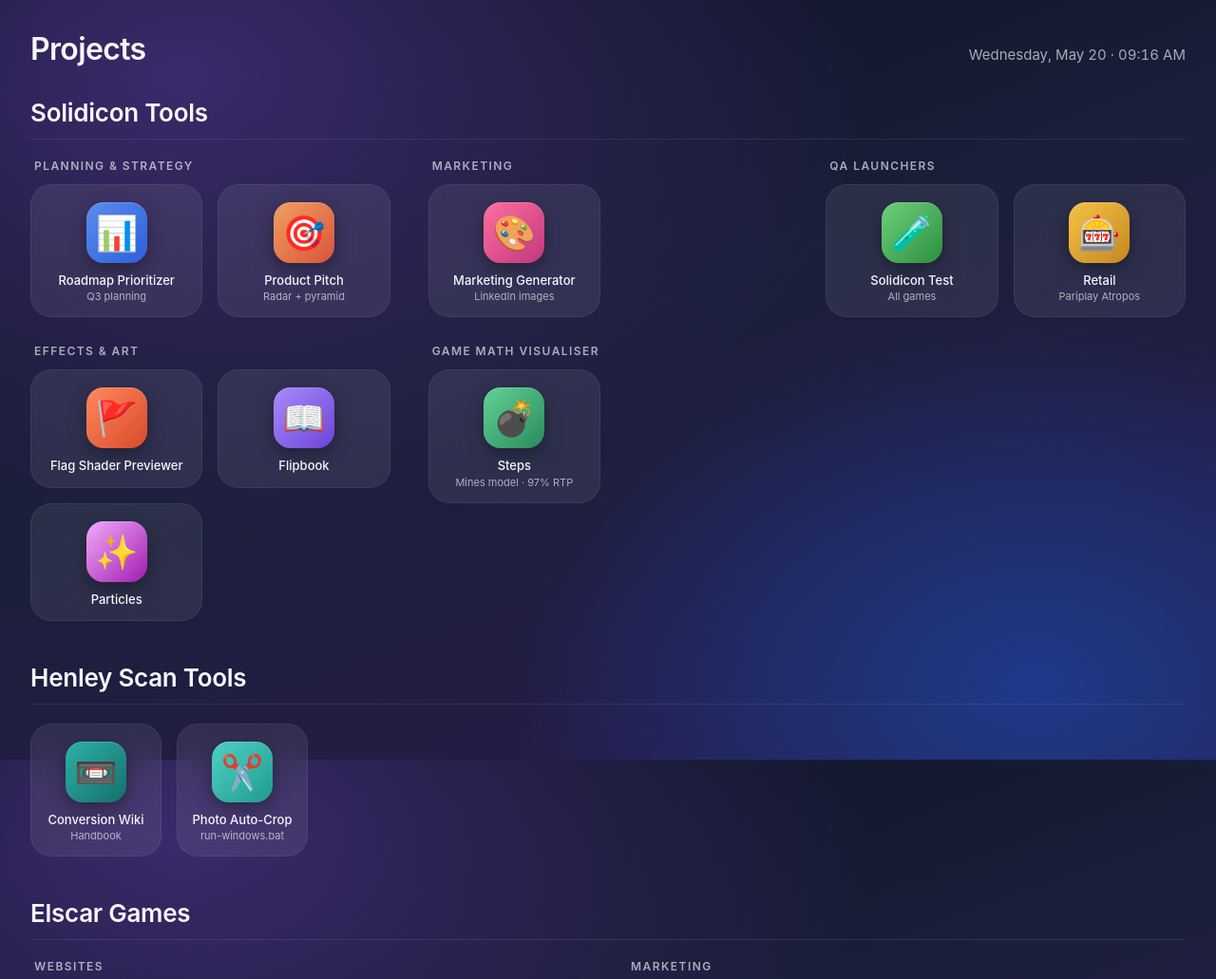
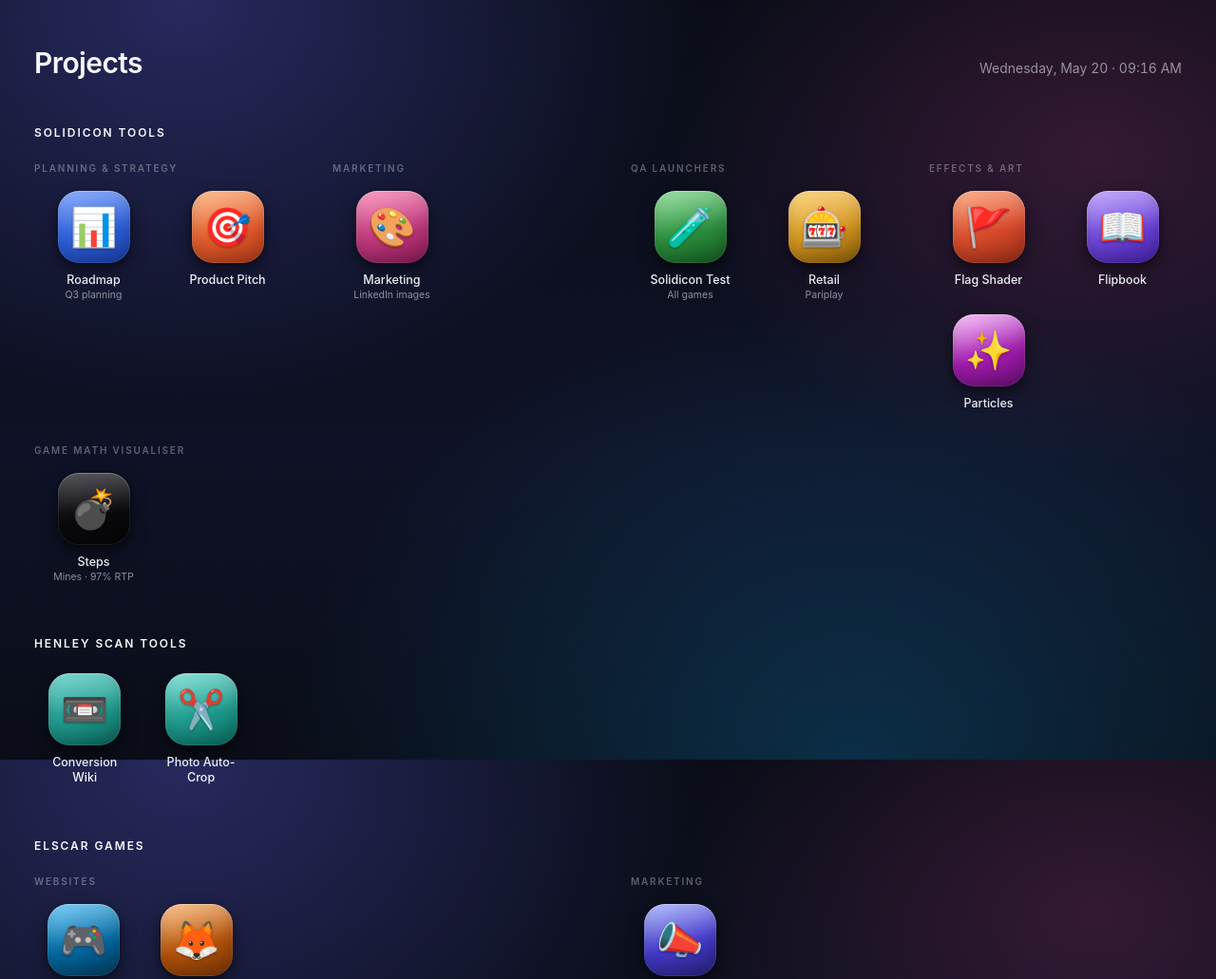
Before and after one commit to oscarrickett/appstore, a plain HTML site: page index.html in a window 1280 px wide. Shown: the top 1031 px of the page at 95% size. Drawn offline with Linux system fonts and the light colour scheme.

Commit message:
Redesign dashboard with iOS-style squircle app icons
Drop tile cards in favour of bare icon + label layout. Icons are
76px squircle buttons with top highlight, inset shine and drop
shadow. Quieter typography for category and sub-section labels;
softer atmospheric background. Preserves the Elscar Games category,
Finances and Game Ideas tiles added from the home machine.

Co-Authored-By: Claude Opus 4.7 (1M context) <noreply@anthropic.com>

```diff
--- a/index.html
+++ b/index.html
@@ -6,32 +6,30 @@
 <meta name="viewport" content="width=device-width,initial-scale=1" />
 <style>
   :root {
-    --bg-1: #0b1020;
-    --bg-2: #1a1f3a;
-    --bg-3: #2a1b4d;
-    --tile: rgba(255,255,255,0.08);
-    --tile-hi: rgba(255,255,255,0.16);
     --text: #f5f7fb;
-    --muted: rgba(245,247,251,0.65);
-    --ring: rgba(255,255,255,0.25);
+    --muted: rgba(245,247,251,0.55);
+    --faint: rgba(245,247,251,0.35);
   }
   * { box-sizing: border-box; }
   html, body { height: 100%; }
   body {
     margin: 0;
-    font-family: -apple-system, "Segoe UI", system-ui, sans-serif;
+    font-family: -apple-system, "SF Pro Display", "Segoe UI", system-ui, sans-serif;
     color: var(--text);
-    background:
-      radial-gradient(1200px 800px at 15% 10%, #3b2a6b 0%, transparent 60%),
-      radial-gradient(1000px 700px at 85% 90%, #1e3a8a 0%, transparent 55%),
-      linear-gradient(160deg, var(--bg-1), var(--bg-2) 45%, var(--bg-3));
+    background: #0a0d18;
+    background-image:
+      radial-gradient(900px 700px at 15% 0%, rgba(99, 102, 241, 0.32), transparent 60%),
+      radial-gradient(800px 600px at 90% 20%, rgba(236, 72, 153, 0.18), transparent 55%),
+      radial-gradient(1000px 800px at 70% 100%, rgba(14, 165, 233, 0.22), transparent 60%),
+      linear-gradient(180deg, #0a0d18, #0f1226 60%, #0a0d18);
     background-attachment: fixed;
     min-height: 100vh;
-    padding: 32px 32px 56px;
+    padding: 48px 36px 80px;
+    -webkit-font-smoothing: antialiased;
   }
   header {
-    max-width: 1600px;
-    margin: 0 auto 32px;
+    max-width: 1500px;
+    margin: 0 auto 48px;
     display: flex;
     align-items: baseline;
     justify-content: space-between;
@@ -40,45 +38,43 @@
   }
   h1 {
     margin: 0;
-    font-size: 32px;
+    font-size: 30px;
     font-weight: 600;
     letter-spacing: -0.02em;
   }
   .clock {
     color: var(--muted);
     font-variant-numeric: tabular-nums;
-    font-size: 15px;
+    font-size: 14px;
   }
-  main { max-width: 1600px; margin: 0 auto; }
+  main { max-width: 1500px; margin: 0 auto; }
 
-  .category { margin-bottom: 44px; }
+  .category { margin-bottom: 56px; }
   .category > h2 {
-    font-size: 26px;
+    font-size: 12px;
     font-weight: 600;
-    letter-spacing: -0.01em;
+    letter-spacing: 0.16em;
+    text-transform: uppercase;
     color: var(--text);
-    margin: 0 0 4px;
-    padding-bottom: 12px;
-    border-bottom: 1px solid rgba(255,255,255,0.08);
+    margin: 0 0 24px;
   }
   .subs {
     display: grid;
-    grid-template-columns: repeat(auto-fit, minmax(280px, 1fr));
-    gap: 28px 40px;
-    margin-top: 20px;
+    grid-template-columns: repeat(auto-fit, minmax(260px, 1fr));
+    gap: 36px 48px;
   }
   .sub-section h3 {
-    font-size: 12px;
+    font-size: 10px;
     font-weight: 600;
-    letter-spacing: 0.12em;
+    letter-spacing: 0.18em;
     text-transform: uppercase;
-    color: var(--muted);
-    margin: 0 0 12px 4px;
+    color: var(--faint);
+    margin: 0 0 18px;
   }
   .grid {
     display: grid;
-    grid-template-columns: repeat(auto-fill, minmax(124px, 1fr));
-    gap: 16px;
+    grid-template-columns: repeat(auto-fill, minmax(96px, 1fr));
+    gap: 28px 16px;
   }
   a.tile {
     display: flex;
@@ -87,50 +83,85 @@
     text-align: center;
     text-decoration: none;
     color: inherit;
-    padding: 18px 10px 14px;
-    background: var(--tile);
-    border: 1px solid rgba(255,255,255,0.06);
-    border-radius: 22px;
-    backdrop-filter: blur(20px);
-    -webkit-backdrop-filter: blur(20px);
-    transition: transform 0.18s ease, background 0.18s ease, border-color 0.18s ease;
+    padding: 0 4px;
+    transition: transform 0.18s ease;
   }
-  a.tile:hover {
-    transform: translateY(-3px) scale(1.02);
-    background: var(--tile-hi);
-    border-color: var(--ring);
+  a.tile:hover { transform: translateY(-3px); }
+  a.tile:hover .icon {
+    box-shadow:
+      0 14px 28px rgba(0,0,0,0.5),
+      0 4px 8px rgba(0,0,0,0.35),
+      inset 0 1px 0 rgba(255,255,255,0.28);
   }
-  a.tile:active { transform: translateY(0) scale(0.98); }
+  a.tile:active { transform: translateY(0) scale(0.97); }
+
   .icon {
-    width: 64px;
-    height: 64px;
-    border-radius: 18px;
+    --r: 22px;
+    width: 76px;
+    height: 76px;
+    border-radius: var(--r);
     display: grid;
     place-items: center;
-    font-size: 36px;
+    font-size: 40px;
+    line-height: 1;
+    position: relative;
+    overflow: hidden;
     margin-bottom: 10px;
-    box-shadow: 0 6px 18px rgba(0,0,0,0.35), inset 0 1px 0 rgba(255,255,255,0.15);
+    box-shadow:
+      0 8px 18px rgba(0,0,0,0.42),
+      0 2px 4px rgba(0,0,0,0.3),
+      inset 0 1px 0 rgba(255,255,255,0.22),
+      inset 0 -8px 16px rgba(0,0,0,0.18);
+    transition: box-shadow 0.2s ease;
   }
-  .name { font-size: 13px; font-weight: 500; line-height: 1.25; }
-  .sub-label { font-size: 11px; color: var(--muted); margin-top: 2px; }
+  .icon::before {
+    content: '';
+    position: absolute;
+    inset: 0;
+    background: linear-gradient(180deg, rgba(255,255,255,0.22) 0%, rgba(255,255,255,0) 55%);
+    pointer-events: none;
+  }
+  .icon::after {
+    content: '';
+    position: absolute;
+    inset: 0;
+    border-radius: var(--r);
+    box-shadow: inset 0 0 0 1px rgba(255,255,255,0.08);
+    pointer-events: none;
+  }
+  .icon > span { position: relative; z-index: 1; filter: drop-shadow(0 1px 1px rgba(0,0,0,0.35)); }
 
-  .ic-roadmap   { background: linear-gradient(135deg, #5b8def, #2c5fd9); }
-  .ic-pitch     { background: linear-gradient(135deg, #f0a060, #d9533b); }
-  .ic-marketing { background: linear-gradient(135deg, #ff6fa0, #c0397c); }
-  .ic-henley    { background: linear-gradient(135deg, #2cb1a9, #166f6a); }
-  .ic-autocrop  { background: linear-gradient(135deg, #4fd1c5, #1f9b8e); }
-  .ic-retail    { background: linear-gradient(135deg, #f6c247, #c4881e); }
-  .ic-test      { background: linear-gradient(135deg, #6cd07c, #2c8f3e); }
-  .ic-flag      { background: linear-gradient(135deg, #ff8a5b, #d94a2b); }
-  .ic-flipbook  { background: linear-gradient(135deg, #a78bfa, #6d44d9); }
-  .ic-particles { background: linear-gradient(135deg, #f0abfc, #a21caf); }
-  .ic-steps     { background: linear-gradient(135deg, #60d394, #2a8a5b); }
-  .ic-life      { background: linear-gradient(135deg, #fb7185, #be123c); }
-  .ic-elscar    { background: linear-gradient(135deg, #38bdf8, #0369a1); }
-  .ic-foxo      { background: linear-gradient(135deg, #fb923c, #b45309); }
-  .ic-announce  { background: linear-gradient(135deg, #818cf8, #4338ca); }
-  .ic-finances  { background: linear-gradient(135deg, #34d399, #047857); }
-  .ic-ideas     { background: linear-gradient(135deg, #fde047, #ca8a04); }
+  .name {
+    font-size: 12.5px;
+    font-weight: 500;
+    line-height: 1.25;
+    max-width: 92px;
+  }
+  .sub-label {
+    font-size: 10.5px;
+    color: var(--muted);
+    margin-top: 2px;
+    max-width: 92px;
+    line-height: 1.2;
+  }
+
+  .ic-roadmap   { background: linear-gradient(160deg, #6f9bff, #2c5fd9 55%, #1a3fa8); }
+  .ic-pitch     { background: linear-gradient(160deg, #ffb27a, #e25c2c 55%, #b13a18); }
+  .ic-marketing { background: linear-gradient(160deg, #ff86b5, #c0397c 55%, #8a1a55); }
+  .ic-henley    { background: linear-gradient(160deg, #5fd1c8, #1f9b8e 55%, #0d655a); }
+  .ic-autocrop  { background: linear-gradient(160deg, #6ee0d3, #1f9b8e 55%, #0a6a5e); }
+  .ic-retail    { background: linear-gradient(160deg, #ffd066, #d4951f 55%, #8a5d0a); }
+  .ic-test      { background: linear-gradient(160deg, #84dd92, #2c8f3e 55%, #155c22); }
+  .ic-flag      { background: linear-gradient(160deg, #ff9d70, #d94a2b 55%, #9a2e16); }
+  .ic-flipbook  { background: linear-gradient(160deg, #b89bff, #6d44d9 55%, #4421a8); }
+  .ic-particles { background: linear-gradient(160deg, #f9b8fb, #a21caf 55%, #6b0d75); }
+  .ic-steps     { background: linear-gradient(160deg, #2a2a30, #0a0a0e 55%, #050507); }
+  .ic-life      { background: linear-gradient(160deg, #fb8b9f, #be123c 55%, #7a0a26); }
+  .ic-elscar    { background: linear-gradient(160deg, #5cc8fa, #0369a1 55%, #023b5d); }
+  .ic-foxo      { background: linear-gradient(160deg, #fdba74, #b45309 55%, #7a3506); }
+  .ic-announce  { background: linear-gradient(160deg, #a4b1ff, #4338ca 55%, #262478); }
+  .ic-finances  { background: linear-gradient(160deg, #6ee7c2, #047857 55%, #034d39); }
+  .ic-ideas     { background: linear-gradient(160deg, #fef08a, #ca8a04 55%, #855803); }
 </style>
 </head>
 <body>
@@ -147,14 +178,13 @@
           <h3>Planning &amp; Strategy</h3>
           <div class="grid">
             <a class="tile" href="file:///C:/Git/roadmap-prioritizer/index.html">
-              <div class="icon ic-roadmap">📊</div>
-              <div class="name">Roadmap Prioritizer</div>
+              <div class="icon ic-roadmap"><span>📊</span></div>
+              <div class="name">Roadmap</div>
               <div class="sub-label">Q3 planning</div>
             </a>
             <a class="tile" href="file:///C:/Users/or/product-pitch/index.html">
-              <div class="icon ic-pitch">🎯</div>
+              <div class="icon ic-pitch"><span>🎯</span></div>
               <div class="name">Product Pitch</div>
-              <div class="sub-label">Radar + pyramid</div>
             </a>
           </div>
         </div>
@@ -163,8 +193,8 @@
           <h3>Marketing</h3>
           <div class="grid">
             <a class="tile" href="file:///C:/Users/or/marketing-generator/index.html">
-              <div class="icon ic-marketing">🎨</div>
-              <div class="name">Marketing Generator</div>
+              <div class="icon ic-marketing"><span>🎨</span></div>
+              <div class="name">Marketing</div>
               <div class="sub-label">LinkedIn images</div>
             </a>
           </div>
@@ -174,14 +204,14 @@
           <h3>QA Launchers</h3>
           <div class="grid">
             <a class="tile" href="file:///C:/Users/or/solidicon-test/index.html">
-              <div class="icon ic-test">🧪</div>
+              <div class="icon ic-test"><span>🧪</span></div>
               <div class="name">Solidicon Test</div>
               <div class="sub-label">All games</div>
             </a>
             <a class="tile" href="file:///C:/Users/or/retail/index.html">
-              <div class="icon ic-retail">🎰</div>
+              <div class="icon ic-retail"><span>🎰</span></div>
               <div class="name">Retail</div>
-              <div class="sub-label">Pariplay Atropos</div>
+              <div class="sub-label">Pariplay</div>
             </a>
           </div>
         </div>
@@ -190,15 +220,15 @@
           <h3>Effects &amp; Art</h3>
           <div class="grid">
             <a class="tile" href="file:///C:/Users/or/OneDrive%20-%20solidicon.com/Documents/Tools/flag_preview.html">
-              <div class="icon ic-flag">🚩</div>
-              <div class="name">Flag Shader Previewer</div>
+              <div class="icon ic-flag"><span>🚩</span></div>
+              <div class="name">Flag Shader</div>
             </a>
             <a class="tile" href="file:///C:/Users/or/OneDrive%20-%20solidicon.com/Documents/Tools/flipbook.html">
-              <div class="icon ic-flipbook">📖</div>
+              <div class="icon ic-flipbook"><span>📖</span></div>
               <div class="name">Flipbook</div>
             </a>
             <a class="tile" href="file:///C:/Users/or/OneDrive%20-%20solidicon.com/Documents/Tools/particles.html">
-              <div class="icon ic-particles">✨</div>
+              <div class="icon ic-particles"><span>✨</span></div>
               <div class="name">Particles</div>
             </a>
           </div>
@@ -208,9 +238,9 @@
           <h3>Game Math Visualiser</h3>
           <div class="grid">
             <a class="tile" href="file:///C:/Users/or/OneDrive%20-%20solidicon.com/Documents/Tools/Steps.html">
-              <div class="icon ic-steps">💣</div>
+              <div class="icon ic-steps"><span>💣</span></div>
               <div class="name">Steps</div>
-              <div class="sub-label">Mines model · 97% RTP</div>
+              <div class="sub-label">Mines · 97% RTP</div>
             </a>
           </div>
         </div>
@@ -223,14 +253,12 @@
         <div class="sub-section">
           <div class="grid">
             <a class="tile" href="file:///C:/Users/or/henley-wiki/index.html">
-              <div class="icon ic-henley">📼</div>
+              <div class="icon ic-henley"><span>📼</span></div>
               <div class="name">Conversion Wiki</div>
-              <div class="sub-label">Handbook</div>
             </a>
             <a class="tile" href="file:///C:/Users/or/photo-autocrop/">
-              <div class="icon ic-autocrop">✂️</div>
+              <div class="icon ic-autocrop"><span>✂️</span></div>
               <div class="name">Photo Auto-Crop</div>
-              <div class="sub-label">run-windows.bat</div>
             </a>
           </div>
         </div>
@@ -244,12 +272,12 @@
           <h3>Websites</h3>
           <div class="grid">
             <a class="tile" href="file:///C:/Users/orick/elscargames-site/index.html">
-              <div class="icon ic-elscar">🎮</div>
+              <div class="icon ic-elscar"><span>🎮</span></div>
               <div class="name">Studio Site</div>
               <div class="sub-label">elscargames-site</div>
             </a>
             <a class="tile" href="file:///C:/Users/orick/foxogame-site/index.html">
-              <div class="icon ic-foxo">🦊</div>
+              <div class="icon ic-foxo"><span>🦊</span></div>
               <div class="name">Foxo Site</div>
               <div class="sub-label">foxogame-site</div>
             </a>
@@ -260,8 +288,8 @@
           <h3>Marketing</h3>
           <div class="grid">
             <a class="tile" href="file:///C:/Users/orick/elscar-announcements/index.html">
-              <div class="icon ic-announce">📣</div>
-              <div class="name">Announcement Maker</div>
+              <div class="icon ic-announce"><span>📣</span></div>
+              <div class="name">Announcements</div>
               <div class="sub-label">LinkedIn images</div>
             </a>
           </div>
@@ -275,17 +303,16 @@
         <div class="sub-section">
           <div class="grid">
             <a class="tile" href="https://oscarrickett.github.io/life-tracker/" target="_blank" rel="noopener">
-              <div class="icon ic-life">🌱</div>
+              <div class="icon ic-life"><span>🌱</span></div>
               <div class="name">Life Tracker</div>
-              <div class="sub-label">oscarrickett.github.io</div>
             </a>
             <a class="tile" href="file:///D:/Dropbox/Finances/index.html">
-              <div class="icon ic-finances">💰</div>
+              <div class="icon ic-finances"><span>💰</span></div>
               <div class="name">Finances</div>
               <div class="sub-label">Expense tracker</div>
             </a>
             <a class="tile" href="file:///D:/Dropbox/GameIdeas/index.html">
-              <div class="icon ic-ideas">💡</div>
+              <div class="icon ic-ideas"><span>💡</span></div>
               <div class="name">Game Ideas</div>
               <div class="sub-label">Idea notes</div>
             </a>
```
